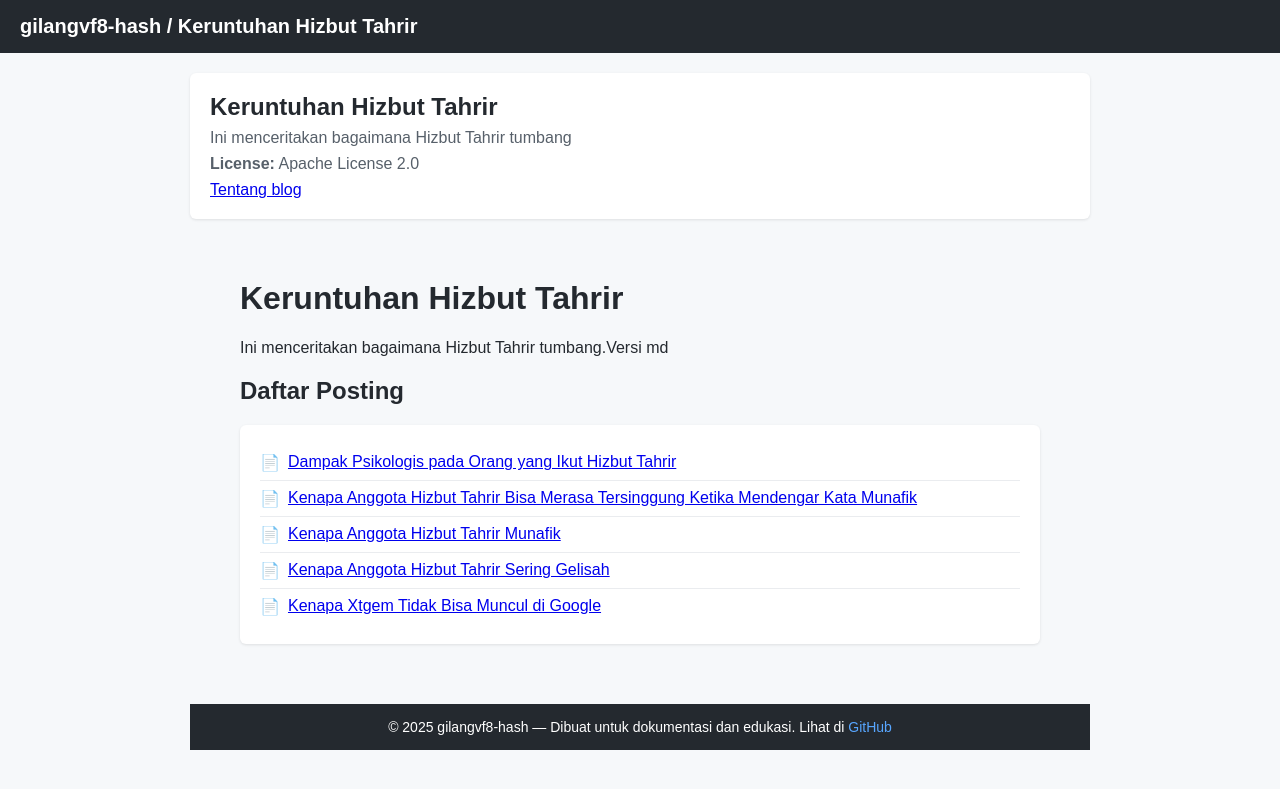
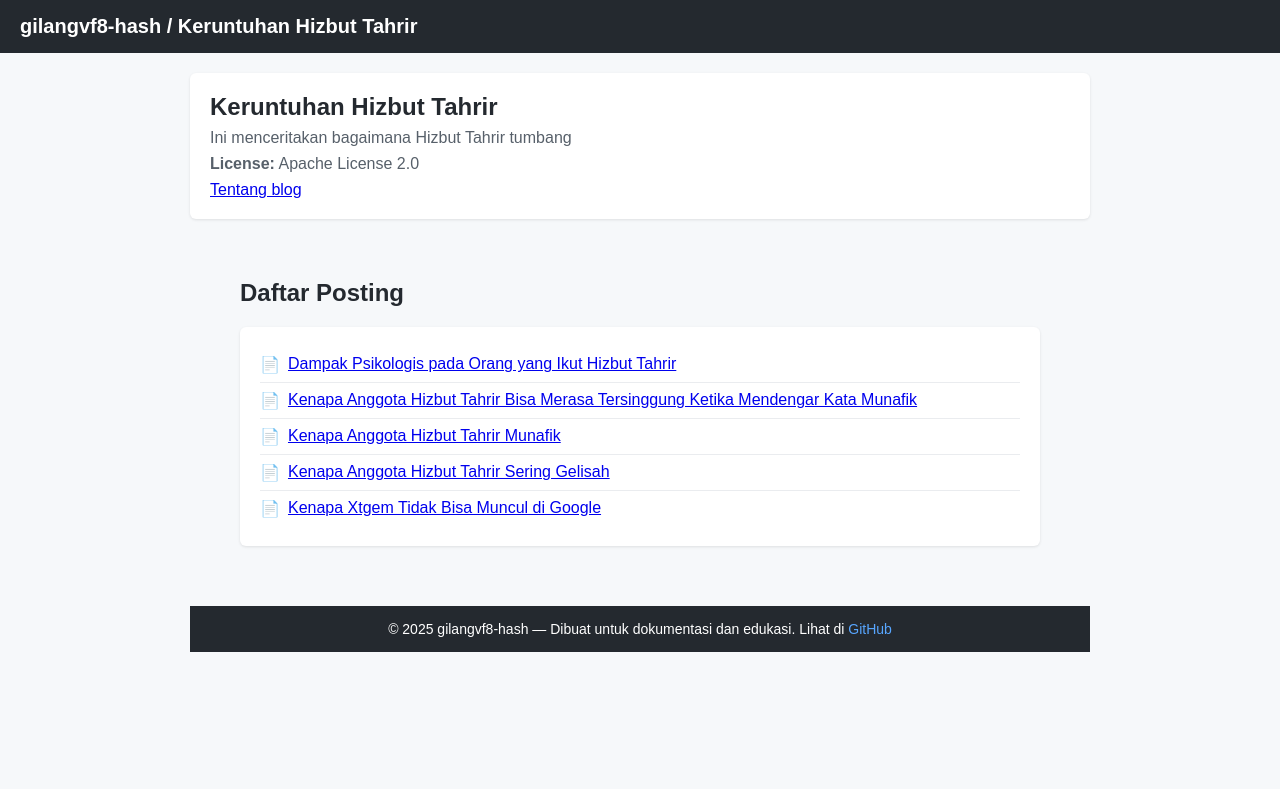
Before and after one commit to gilangvf8-hash/gilangvf8-hash.github.io, a Jekyll site: the page built from index.md, in a window 1280 px wide. Shown: the top 789 px of the page. Built offline with Jekyll 4.4.1, drawn with Linux system fonts in a browser that asks for light colours.

Commit message:
Update index.md

```diff
--- a/index.md
+++ b/index.md
@@ -4,8 +4,6 @@ title: "gilangvf8-hash / Keruntuhan Hizbut Tahrir"
 description: "Dokumentasi tentang keruntuhan Hizbut Tahrir"
 ---
 
-# Keruntuhan Hizbut Tahrir
-Ini menceritakan bagaimana Hizbut Tahrir tumbang.Versi md
 
 ## Daftar Posting
 <div class="file-list">
```
